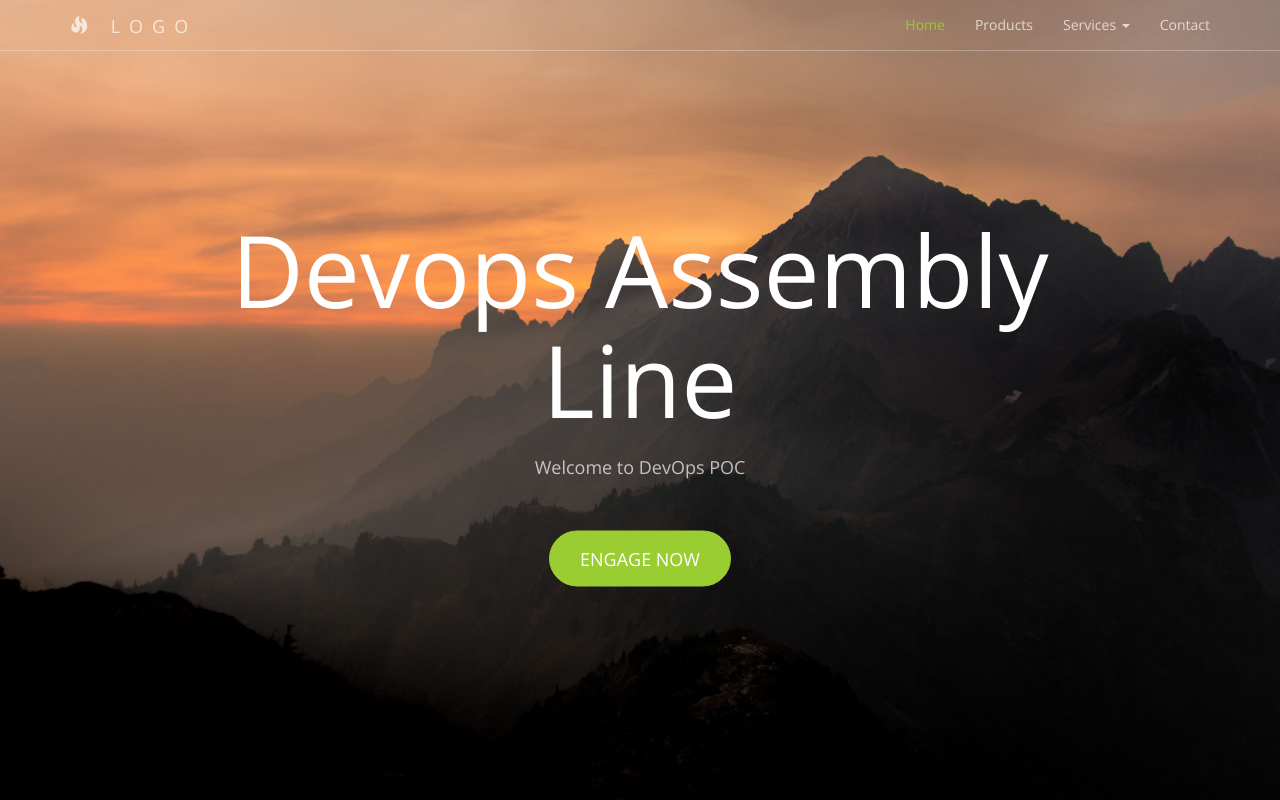
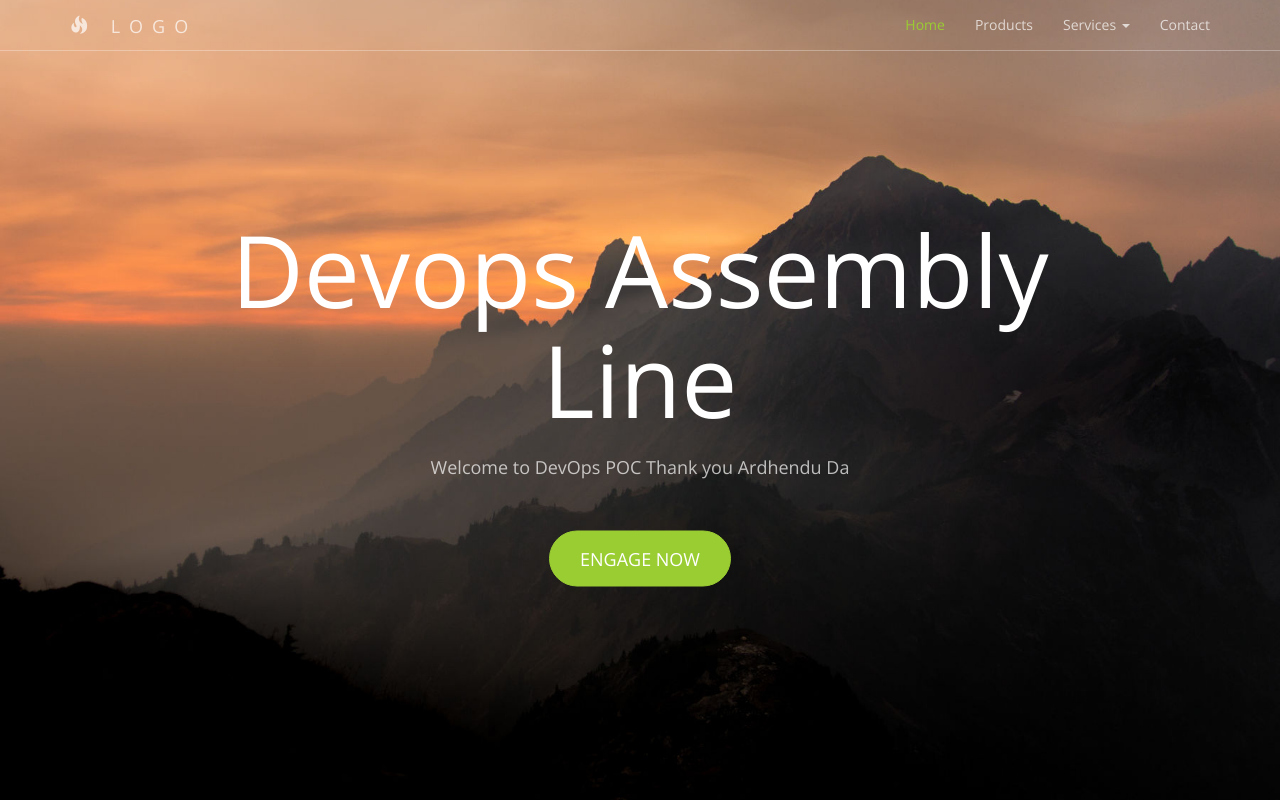
Before and after one commit to Krishanub5/Devops-DAL-POC, a plain HTML site: page business-2/index.html in a window 1280 px wide. Shown: the top 800 px of the page. Drawn offline with nearby package versions, Linux system fonts and the light colour scheme.

Commit message:
Commit 1.0

```diff
--- a/business-2/index.html
+++ b/business-2/index.html
@@ -80,7 +80,7 @@ Although you can use them, for a more unique website, replace these images with
         <div class="header-content">
             <div class="header-content-inner">
                 <h1>Devops Assembly Line</h1>
-                <p>Welcome to DevOps POC</p>
+                <p>Welcome to DevOps POC Thank you Ardhendu Da</p>
                 <a href="#" class="btn btn-primary btn-lg">Engage Now</a>
             </div>
         </div>
```
